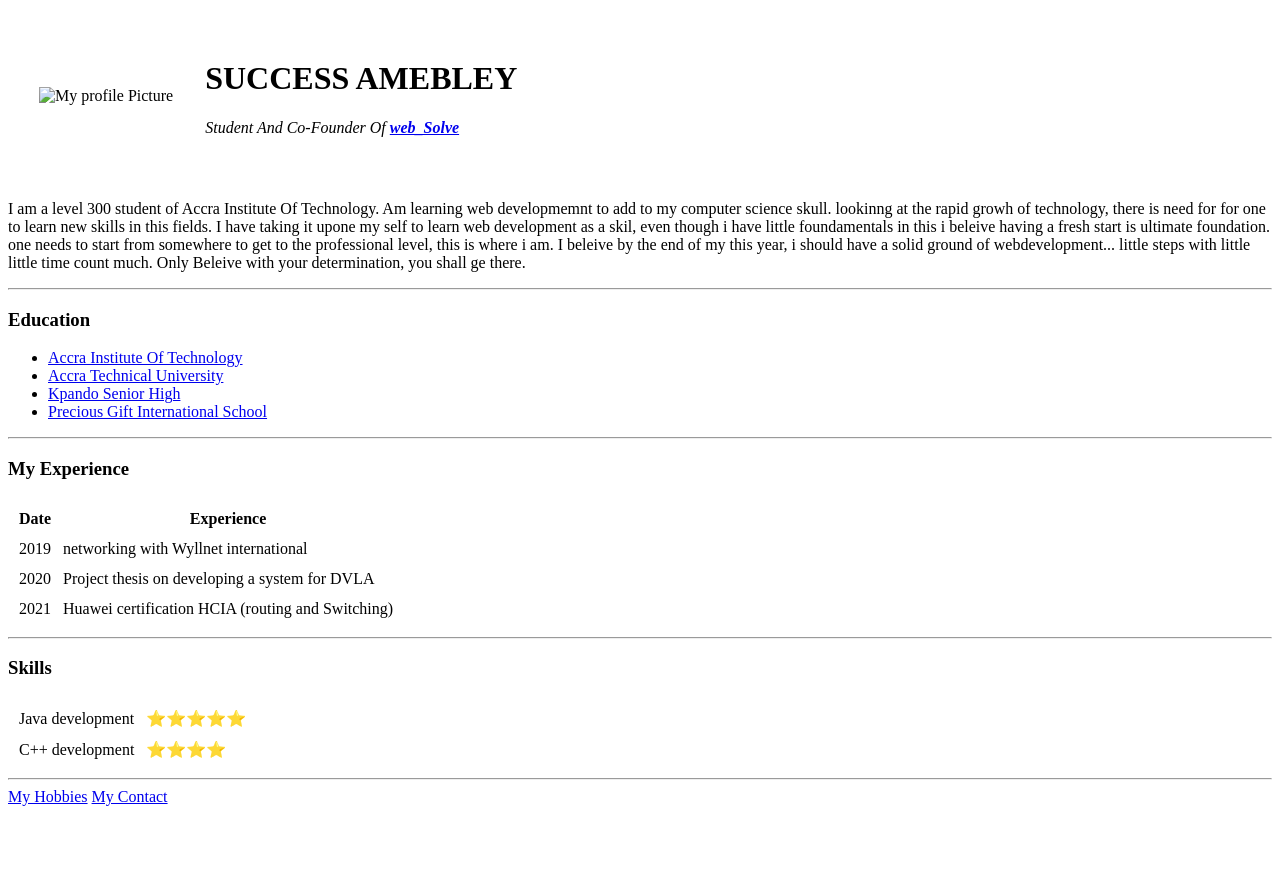
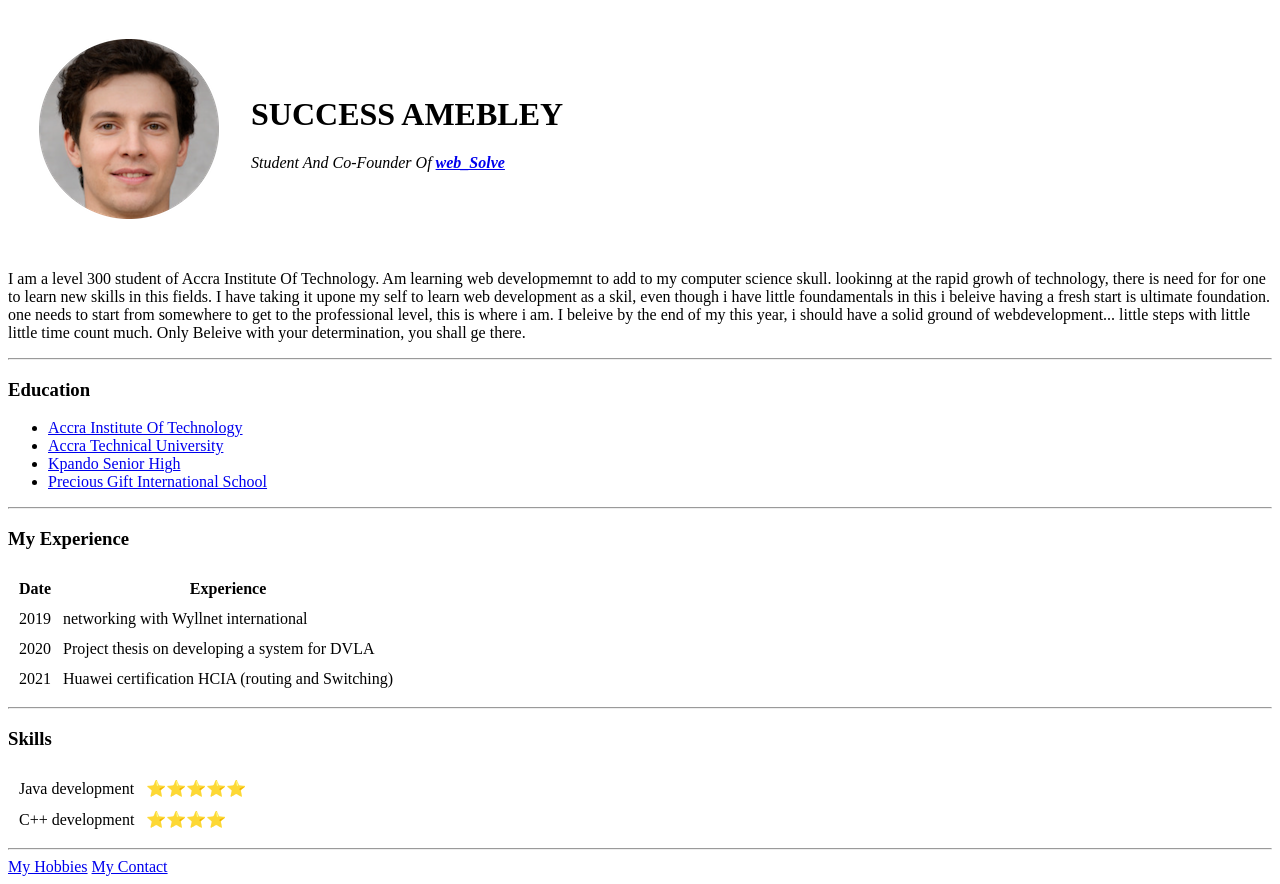
Before and after one commit to successAmebley/cv, a plain HTML site: page index.html in a window 1280 px wide. Before the commit the page ends 814 px from the top, so only its background shows below. Drawn offline with Linux system fonts and the light colour scheme.

Commit message:
Update index.html

```diff
--- a/index.html
+++ b/index.html
@@ -10,7 +10,7 @@
     <table cellspacing="30">
         <tbody>
             <tr>
-                <td><img src="images/profile.png" alt="My profile Picture"></td>
+                <td><img src="profile.png" alt="My profile Picture"></td>
                 <td><h1>SUCCESS AMEBLEY</h1>
                     <P> <em> Student And Co-Founder Of <strong> <a href="#">  web_Solve </a> </strong></em>   </P></td>
             </tr>
```
